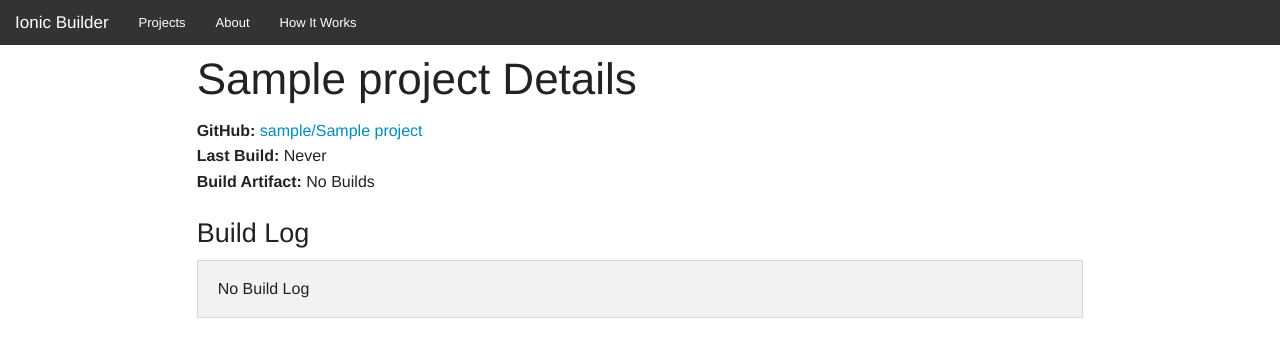
After one commit to mathamoz/ionic-builder, a Django app: template frontend/templates/frontend/detail.html in a window 1280 px wide. The commit adds this page. Shown: the top 357 px of the page. Run offline with Django 3.2, Linux system fonts and the light colour scheme; the template is opened without the code that fills it: most values are stand-ins (such as "Sample title", 1, 10 or a date in 2020); some libraries are stand-ins or nearby versions.

Commit message:
Minor style tweaks on the about page. Added a basic skeleton project details page

```diff
--- a/frontend/templates/frontend/about.html
+++ b/frontend/templates/frontend/about.html
@@ -10,7 +10,7 @@
 	  <p>Builder came from an idea, a question and a desire to build something cool using a few technologies that I've been meaning to do something with.  It's 100% open source, check it out on <a href="https://github.com/mathamoz/ionic-builder">GitHub</a>!</p>
 	<h3>Built With</h3>
     <a class="th [radius] left" style="margin-bottom: 10px; margin-right: 10px" href="https://www.docker.io/">
-	  <img style="height: 125px" src="/images/Docker-logo-011.png">
+	  <img style="height: 168px" src="/images/Docker-logo-011.png">
     </a>
 
     <a class="th [radius] left" style="margin-bottom: 10px; margin-right: 10px" href="https://www.djangoproject.com/">
@@ -34,7 +34,7 @@
     </a>
 
     <a class="th [radius] left" style="margin-bottom: 10px; margin-right: 10px" href="http://foundation.zurb.com/">
-	  <img style="height: 100px" src="/images/why-the-yeti.svg">
+	  <img style="height: 128px" src="/images/why-the-yeti.svg">
     </a>
   </div>
 </div>
--- /dev/null
+++ b/frontend/templates/frontend/detail.html
@@ -0,0 +1,19 @@
+{% extends "base.html" %}
+
+{% block title %}{{ project.name }} Details{% endblock %}
+{% block page-title %}<h1>{{project.name }} Details</h1>{% endblock %}
+
+{% block content %}
+<div class="row">
+  <div class="small-11 small-centered columns">
+	<p><strong>GitHub: </strong><a href="https://github.com/{{ project.github_username }}/{{ project.github_reponame }}">{{ project.github_username }}/{{ project.github_reponame }}</a><br/>
+	<strong>Last Build: </strong>{{ project.last_build|default:'Never' }}<br/>
+	<strong>Build Artifact: </strong>{{ project.build_artifact_url|default:'No Builds' }}</p>
+
+	<h3>Build Log</h3>
+	<div class="panel">
+		{{ project.last_log|default:'No Build Log' }}
+	</div>
+  </div>
+</div>
+{% endblock %}
--- a/frontend/urls.py
+++ b/frontend/urls.py
@@ -7,4 +7,6 @@ urlpatterns = patterns('',
     url(r'^updates/builder', views.builder, name='builder'),
     url(r'^new', views.new, name='new'),
     url(r'^save', views.save, name='save'),
+	# ex: /project/5/
+    url(r'^(?P<project_id>\d+)/$', views.detail, name='detail'),
 )
```
Also changed, not shown: frontend/views.py (+9 -1 lines).
